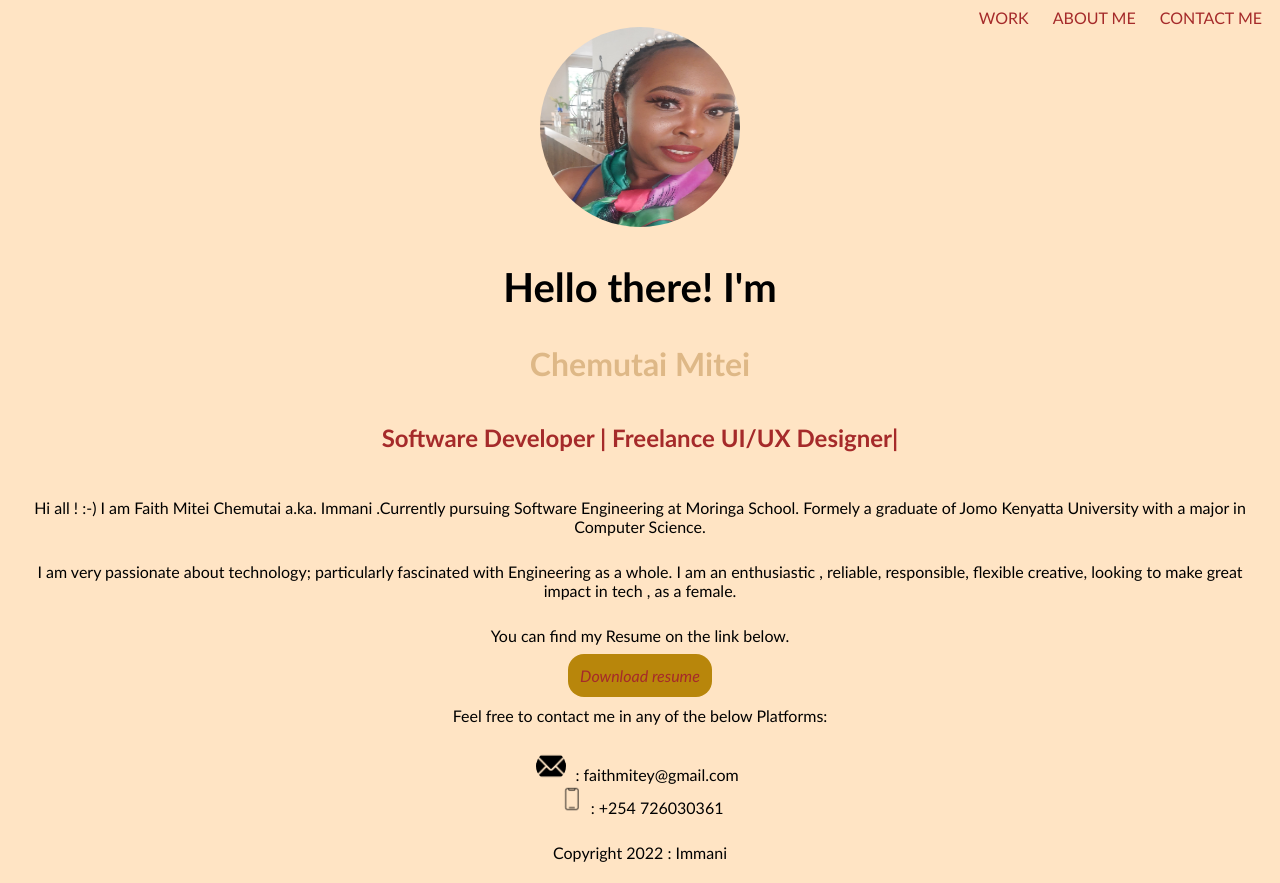
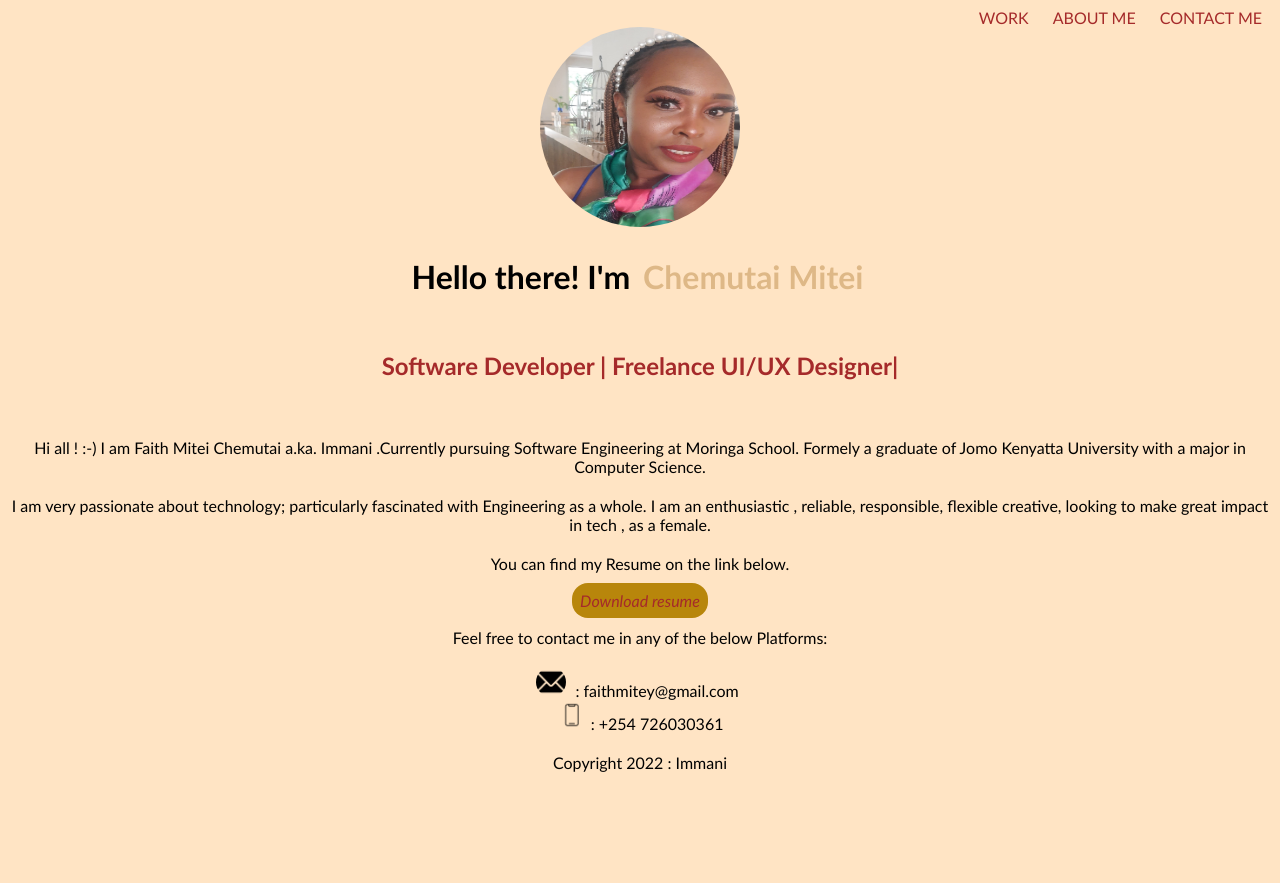
Before and after one commit to Faye-72/MyPortfolio-repository, a plain HTML site: page index.html in a window 1280 px wide. After the commit the page ends 800 px from the top, so only its background shows below. Drawn offline with Linux system fonts and the light colour scheme.

Commit message:
one pager profile

```diff
--- a/index.html
+++ b/index.html
@@ -13,12 +13,11 @@
         </header>
         <section>
        <img alt="faith mitei" src="images/faithmitei.jpg" width="200" height="200">
-        <h1>Hello there! I'm</h1>
-        <h2>Chemutai Mitei</h2>
+        <h1>Hello there! I'm <span style="color: burlywood">Chemutai Mitei</span></h1>
 
         </section>
 
-       <h5>Software Developer | Freelance UI/UX Designer|</h5>
+       <h6>Software Developer | Freelance UI/UX Designer|</h6>
 
        <p>
         Hi all ! :-) I am Faith Mitei Chemutai a.ka. Immani .Currently pursuing Software Engineering at Moringa School.
@@ -38,7 +37,6 @@
        <p><img alt="email icon" src="images/email.png" height="30" width="30"> <span> : faithmitey@gmail.com </span><br/>
        <img alt="phonenumber icon" src="images/smartphone.png" height="30"width="30"> : +254 726030361
     </p>
-
   <footer>
         <p>Copyright 2022 : Immani</p>
        </footer>
--- a/style.css
+++ b/style.css
@@ -5,19 +5,15 @@ body{
 }
 
 h1{
-    font-size:2.5em;
-}
-h2{
-    color: burlywood;
     font-size:2em;
 }
-h5{
+h6{
  font-size: 1.5em;
  color:brown;
 }
 p{
    text-align: center;
-   padding: 5px;
+  padding:2px;
 }
 a{
     text-decoration: none;
@@ -30,7 +26,7 @@ a{
   font-weight: 500;
 }
 .button{
-    padding: 0.75em;
+    padding: 0.5em;
     font-style: italic;
     background-color: darkgoldenrod;
     z-index: 5px;
```
